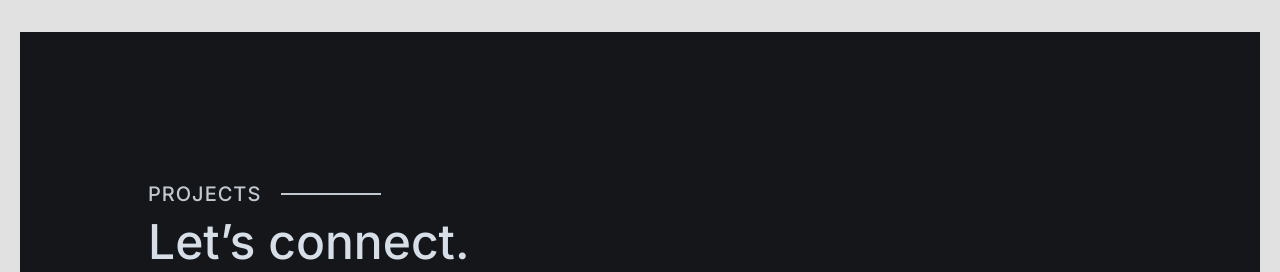
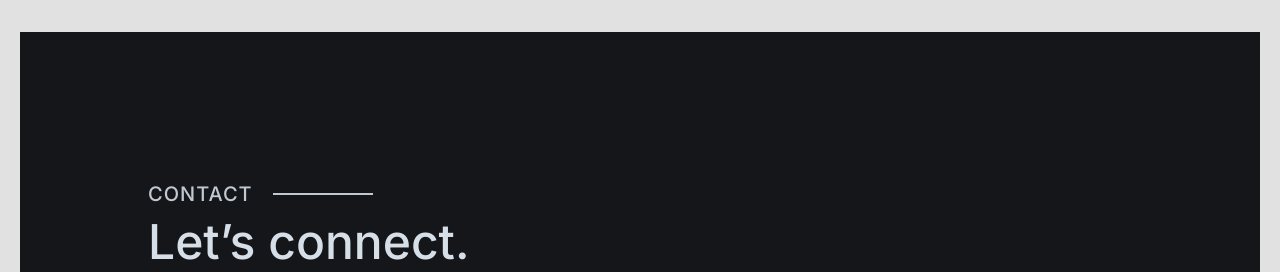
Before and after one commit to SyrmGIT/imjack.me, a SvelteKit app: page / in a window 1280 px wide. Shown: the part 2413-2685 px from the top of the page. Built offline with nearby package versions, Linux system fonts and the light colour scheme.

Commit message:
chore: :pencil2: Fix typo for Contact Me section

```diff
--- a/src/routes/+page.svelte
+++ b/src/routes/+page.svelte
@@ -127,7 +127,7 @@
 	<div class="contact-me-container">
 		<div class="contact-me-wrapper">
 			<div class="content">
-				<span class="category">PROJECTS<span class="line" /></span>
+				<span class="category">CONTACT<span class="line" /></span>
 				<h1>Let’s connect.</h1>
 				<p class="description">Thank you for visiting my website. If you have a project in mind and need assistance, I am open to both freelance and contracted work. Please don't hesitate to reach out and let's discuss further.</p>
 			</div>
```
